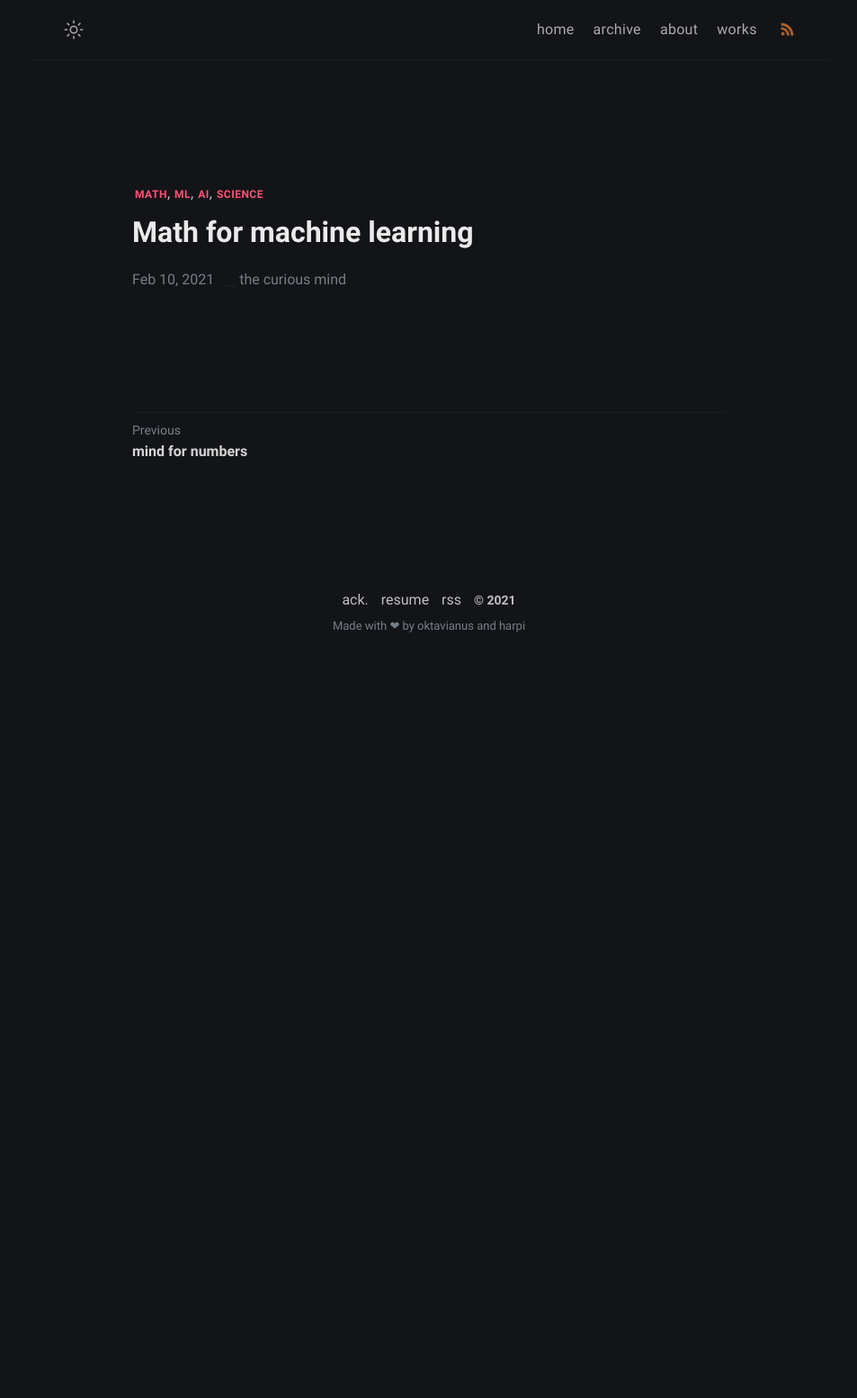
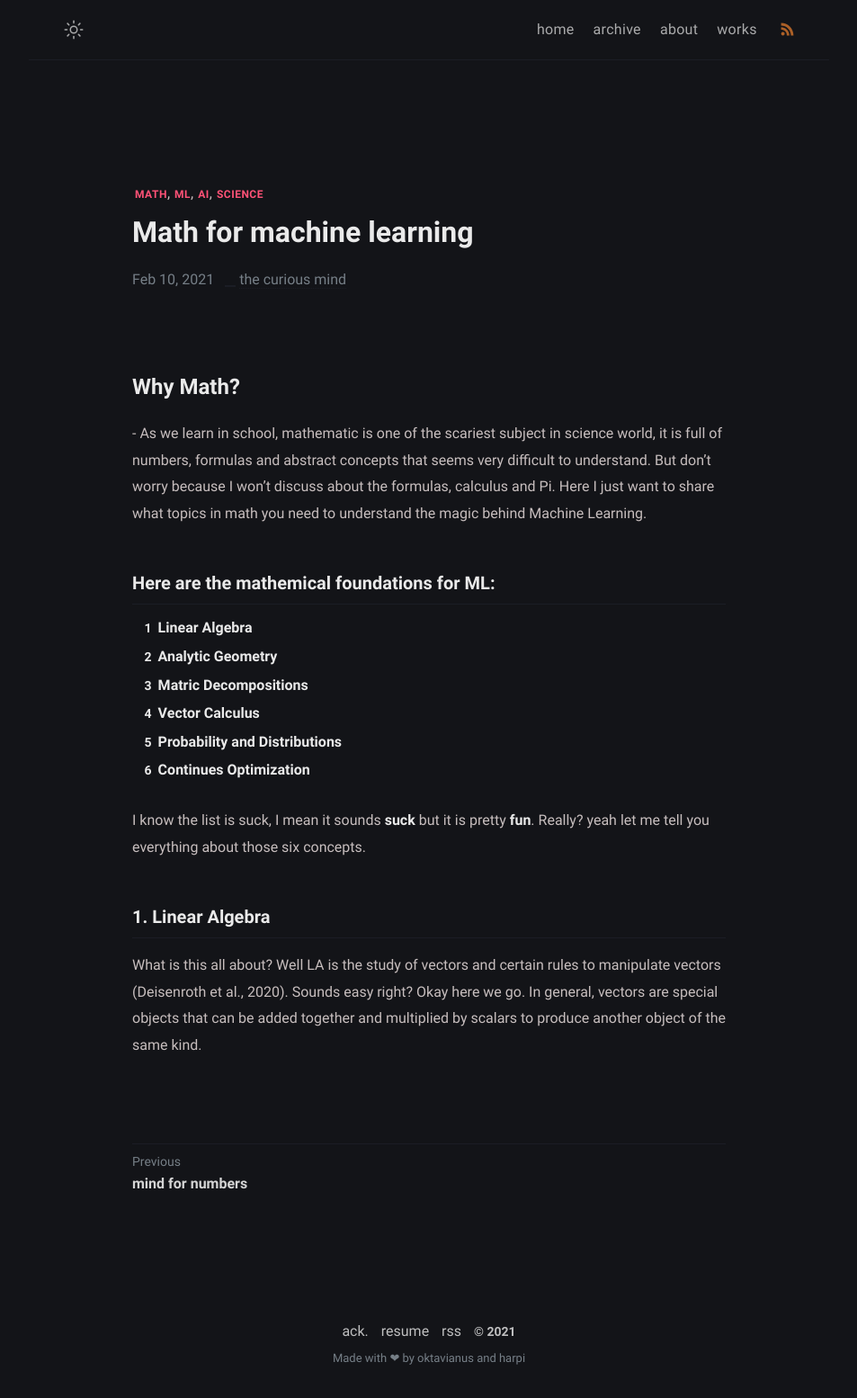
Before and after one commit to curioussmind/curioussmind.github.io, a Jekyll site: the page built from _posts/math-for-machine-learning/2021-02-10-math-for-machine-learning.md, in a window 1280 px wide. Shown: the whole page at 90% size, without its empty margins (163-1116 px from the left). Built offline with Jekyll 4.4.1, drawn with Linux system fonts in a browser that asks for light colours; before the commit the page ends 900 px from its top, so only the background shows below that.

Commit message:
edited math for machine learning

```diff
--- a/_posts/math-for-machine-learning/2021-02-10-math-for-machine-learning.md
+++ b/_posts/math-for-machine-learning/2021-02-10-math-for-machine-learning.md
@@ -5,3 +5,21 @@ modified:
 tags: [math, ml, ai, science]
 description: math behind ai
 ---
+
+# Why Math?
+-
+As we learn in school, mathematic is one of the scariest subject in science world, it is full of numbers, formulas and abstract concepts that seems very difficult to understand. But don't worry because I won't discuss about the formulas, calculus and Pi. Here I just want to share what topics in math you need to understand the magic behind Machine Learning.
+
+### Here are the mathemical foundations for ML:
+1. **Linear Algebra**
+2. **Analytic Geometry**
+3. **Matric Decompositions**
+4. **Vector Calculus**
+5. **Probability and Distributions**
+6. **Continues Optimization**
+
+I know the list is suck, I mean it sounds __suck__ but it is pretty __fun__. Really? yeah let me tell you everything about those six concepts.
+
+### 1. Linear Algebra
+What is this all about? Well LA is the study of vectors and certain rules to manipulate vectors (Deisenroth et al., 2020). Sounds easy right? Okay here we go.
+In general, vectors are special objects that can be added together and multiplied by scalars to produce another object of the same kind.
```
Also changed, not shown: 3 other files.
